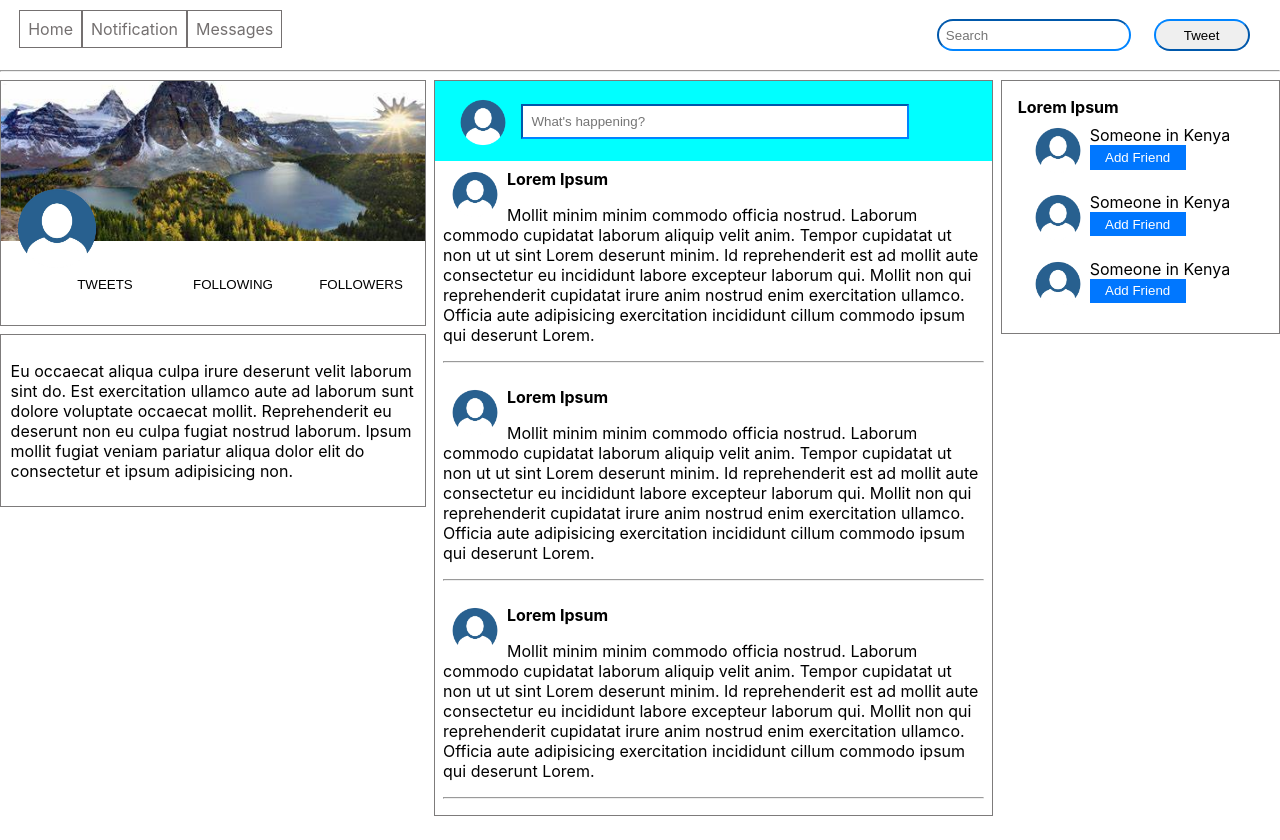
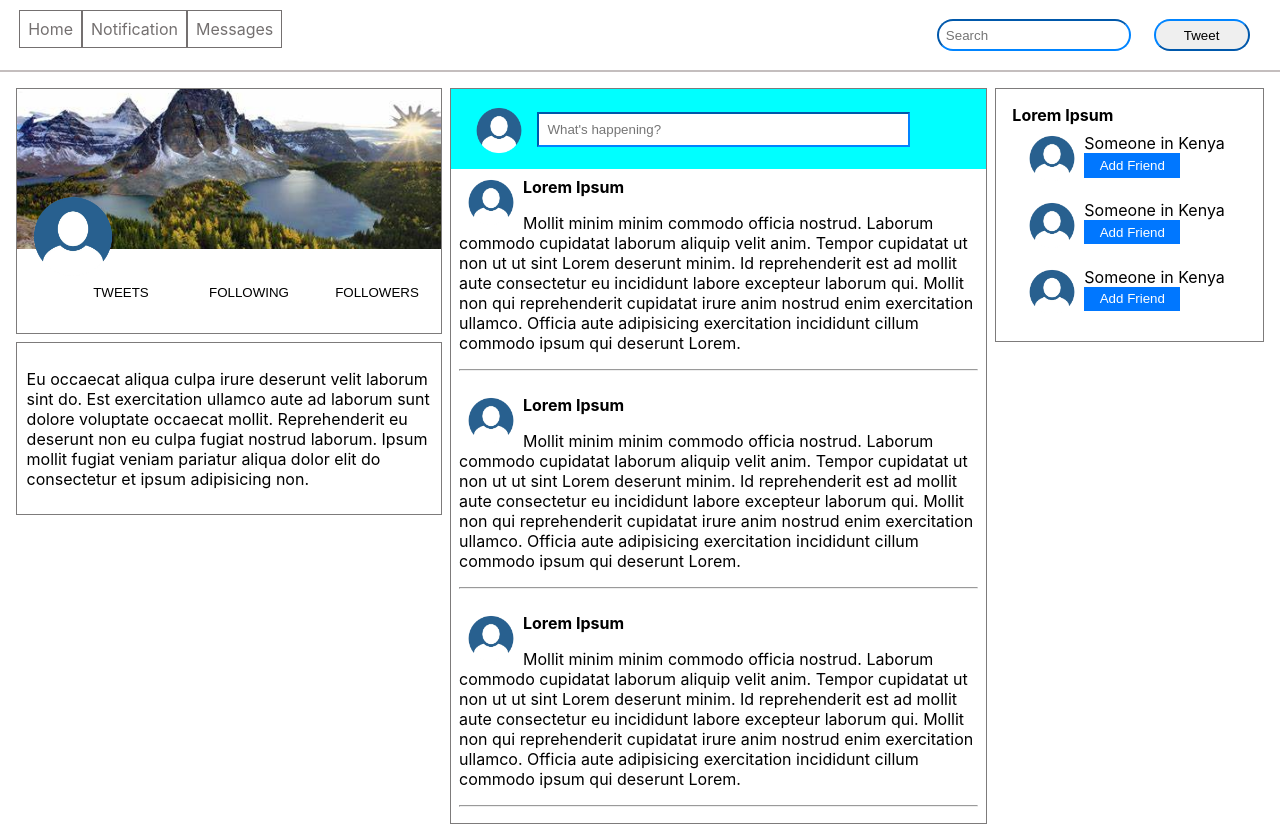
Before and after one commit to evansmbithi/social-media-react-app, a React (Create React App) app: page / in a window 1280 px wide. Before the commit the page ends 816 px from the top, so only its background shows below. Built offline with nearby package versions, Linux system fonts and the light colour scheme.

Commit message:
fixed header css

```diff
--- a/src/components/Body/Body.css
+++ b/src/components/Body/Body.css
@@ -2,7 +2,7 @@
     display: grid;
     grid-template-columns: 1fr 2fr 1fr;
     gap: .5rem;
-
+    margin: 1rem;
 }
 
 .post-input{
--- a/src/components/Header/Header.css
+++ b/src/components/Header/Header.css
@@ -17,3 +17,7 @@
     margin: 0 .7rem;
     border-color: #0084ff;
 }
+
+.header-hr{
+    border: solid 1px #c4bebe;
+}
--- a/src/components/Header/Header.js
+++ b/src/components/Header/Header.js
@@ -10,7 +10,7 @@ function Header(){
                 <NavPane />
                 <HeaderButtons />
             </div>
-            <hr />
+            <hr className="header-hr" />
 
 
         </React.Fragment>
```
